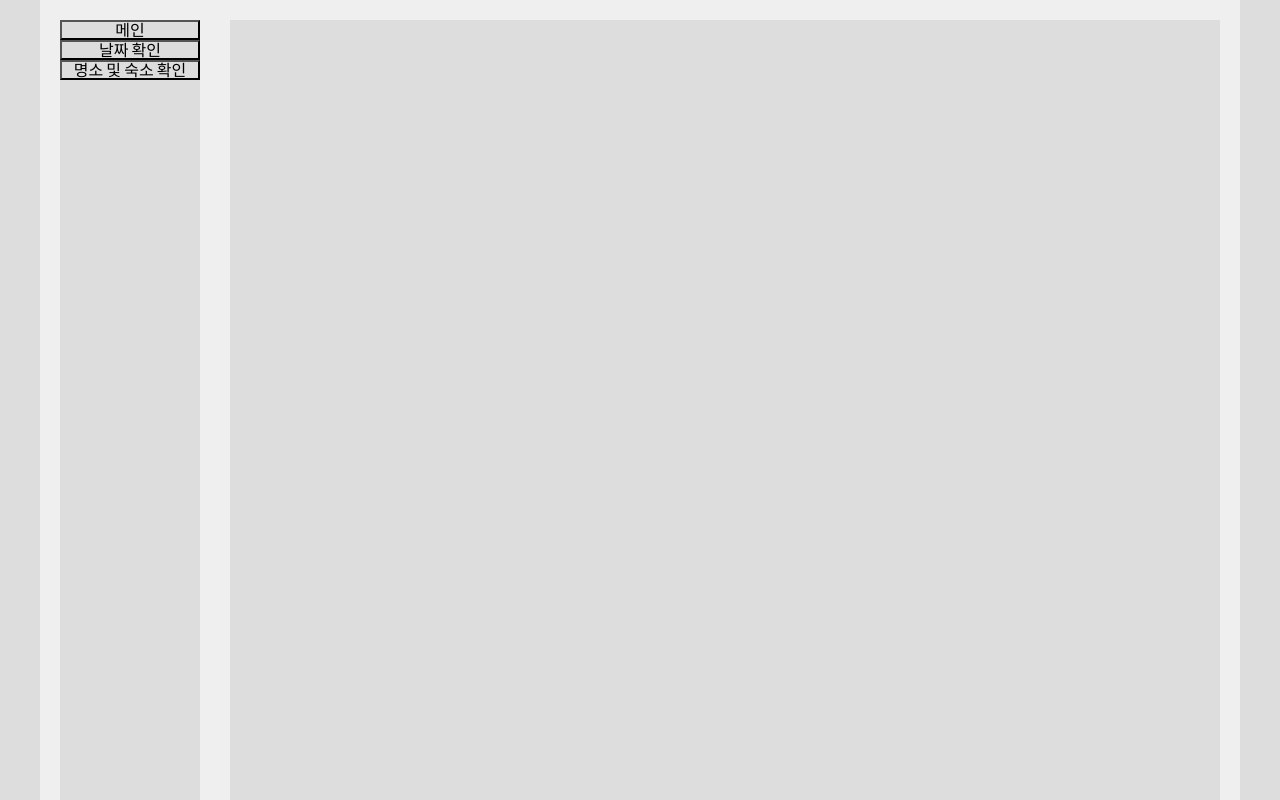
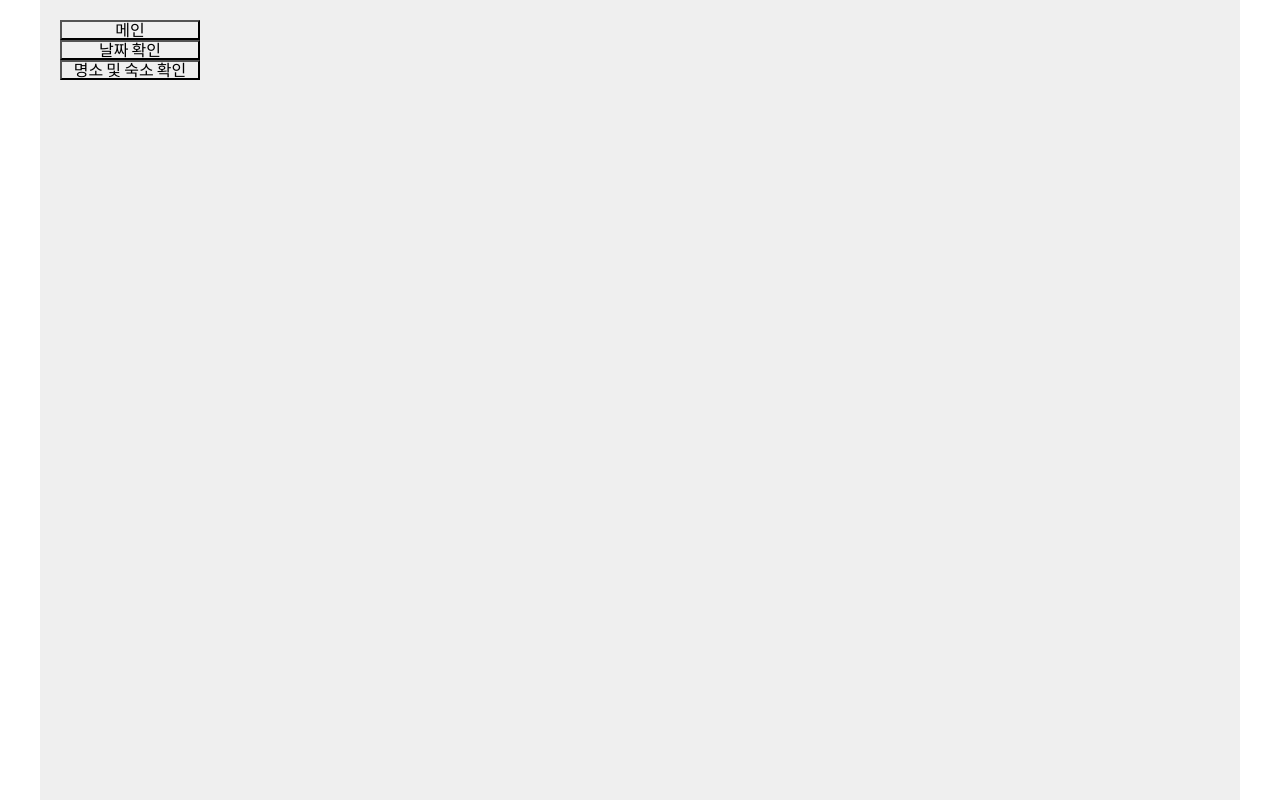
Before and after one commit to wldus9708/planey_react, a React (Create React App) app: page /planMain in a window 1280 px wide. Shown: the top 800 px of the page. Built offline with nearby package versions, Linux system fonts and the light colour scheme.

Commit message:
remove background color

```diff
--- a/src/YEON/planMain.module.css
+++ b/src/YEON/planMain.module.css
@@ -1,7 +1,4 @@
 /* PlanMain.css */
-*{
-    background-color: #ddd;
-}
 .box{
     background-color: #efefef;
     padding: 20px;
```
